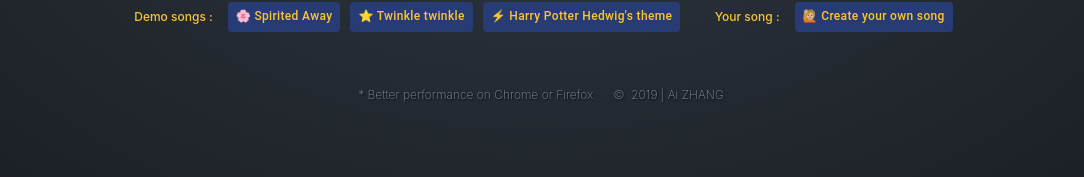
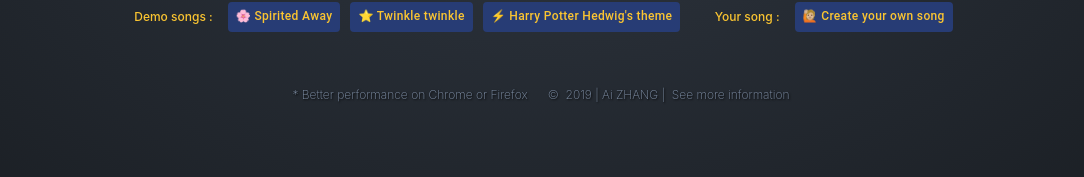
Before and after one commit to AvilaAi/MiniPianoGame, a React (Create React App) app: page / in a window 1280 px wide. Shown: the part 566-743 px from the top of the page, without its empty margins (99-1183 px from the left). Built offline with nearby package versions, Linux system fonts and the light colour scheme.

Commit message:
add footer github link

```diff
--- a/src/App.js
+++ b/src/App.js
@@ -14,9 +14,9 @@ const App = () => {
 				<h3>Play with your mouse or keyboard, have fun ! </h3>
 			</div>
 			<MyPiano />
-			<div class='footer'>
+			<div class='footer' onClick={() => window.open('https://github.com/AvilaAi/MiniPianoGame', '_blank')}>
 				* Better performance on Chrome or Firefox &nbsp;&nbsp;&nbsp;&nbsp;&nbsp;&copy; &nbsp;2019&nbsp;|&nbsp;Ai
-				ZHANG
+				ZHANG | &nbsp;See more information
 			</div>
 		</div>
 	);
--- a/src/Piano.js
+++ b/src/Piano.js
@@ -322,7 +322,7 @@ const MyPiano = props => {
 		var audio = document.getElementById(name);
 		if (audio) {
 			audio.currentTime = 0;
-			audio.volume = 0.5;
+			audio.volume = 0.4;
 
 			audio.play();
 		}
@@ -333,13 +333,13 @@ const MyPiano = props => {
 	const playLeft = name => {
 		setLeft(name);
 		var audio = new Audio(name);
-		audio.volume = 0.5;
+		audio.volume = 0.4;
 		audio.play();
 	};
 	const playRight = name => {
 		setRight(name);
 		var audio = new Audio(name);
-		audio.volume = 0.5;
+		audio.volume = 0.4;
 		audio.play();
 	};
 
--- a/src/index.css
+++ b/src/index.css
@@ -43,9 +43,11 @@ code {
 }
 
 .footer {
-	width: fill;
+	width: stretch;
 	text-align: center;
 	margin-top: 50px;
+	margin-bottom: 30px;
+
 	font-weight: 200;
 	font-size: 12px;
 	color: #7f8fa6;
```
Also changed, not shown: 1 other file (tests, documents, lock files or other folders).
